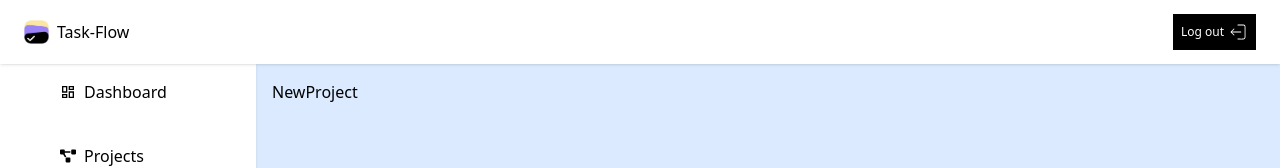
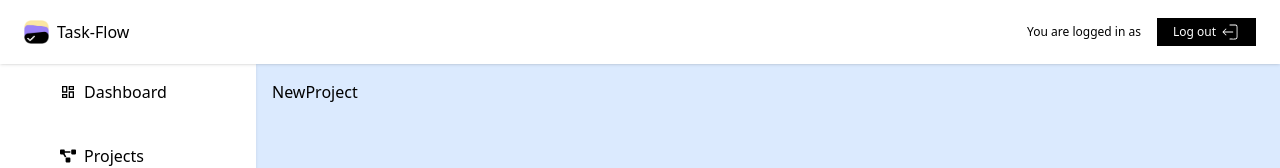
Before and after one commit to nebnnamdi/task-flow, a Next.js app: page /projects/new in a window 1280 px wide. Shown: the top 168 px of the page. Built offline with nearby package versions, Linux system fonts and the light colour scheme; no server answers.

Commit message:
chore: modified header to include signed in user email

```diff
--- a/src/components/Header.jsx
+++ b/src/components/Header.jsx
@@ -1,9 +1,12 @@
 import Link from "next/link";
 import Image from "next/image";
 import { logout } from "@/actions";
+import { auth } from "@/auth";
 import { CiLogout } from "react-icons/ci";
 
-const Header = () => {
+const Header = async () => {
+  const session = await auth();
+
   return (
     <header className="fixed top-0 left-0 right-0 h-16 bg-white shadow flex items-center justify-between px-6 z-50">
       <Link
@@ -21,10 +24,11 @@ const Header = () => {
         <span>Task-Flow</span>
       </Link>
 
-      <form action={logout}>
+      <form action={logout} className="flex gap-4 items-center justify-center">
+        <p className="text-xs">You are logged in as {session?.user?.email}</p>
         <button
           type="submit"
-          className="bg-black text-white p-2 flex items-center gap-1 cursor-pointer text-xs"
+          className="bg-black text-white py-1 px-4 flex items-center gap-1 cursor-pointer text-xs"
         >
           Log out <CiLogout color="#fff" size={20} />
         </button>
```
